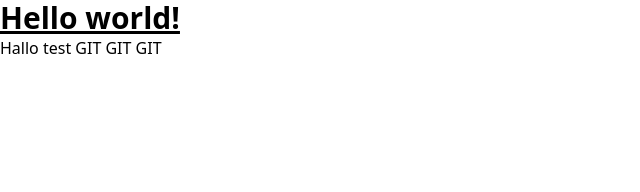
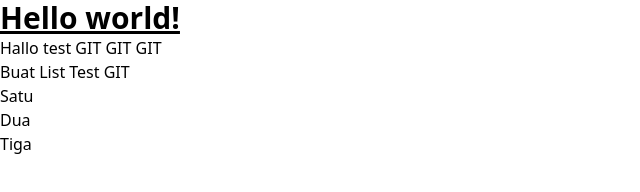
Before and after one commit to ekamaul/gitlearn, a website: page index.html in a window 1280 px wide. Shown: the whole page, without its empty margins (0-640 px from the left). Drawn offline with Linux system fonts and the light colour scheme.

Commit message:
menambah list

```diff
--- a/index.html
+++ b/index.html
@@ -13,5 +13,11 @@
     Hallo test GIT GIT GIT
   </p>
 
+  <ul> Buat List Test GIT
+    <li> Satu </li>
+    <li> Dua </li>
+    <li> Tiga</li>
+  </ul>
+
 </body>
 </html>
```
